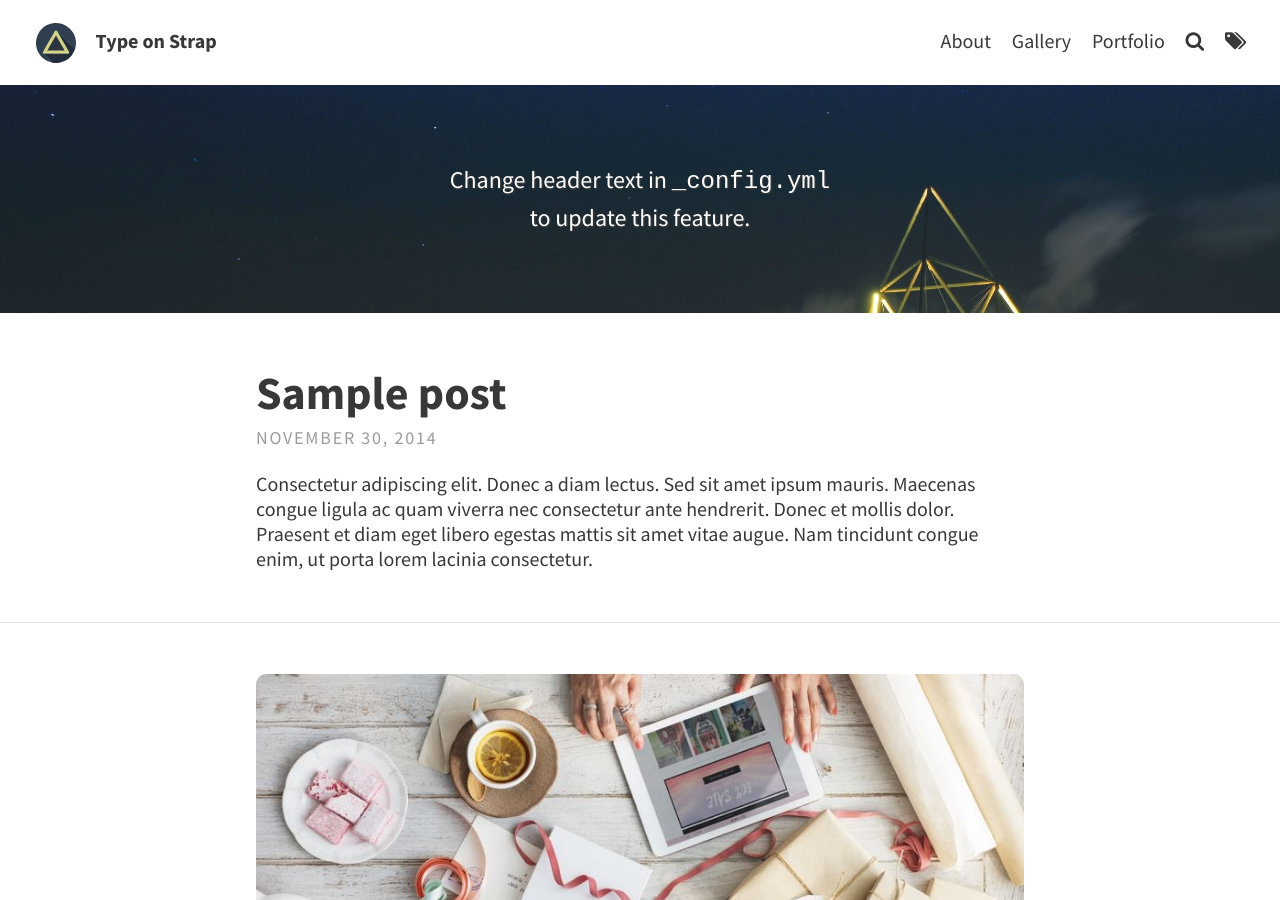
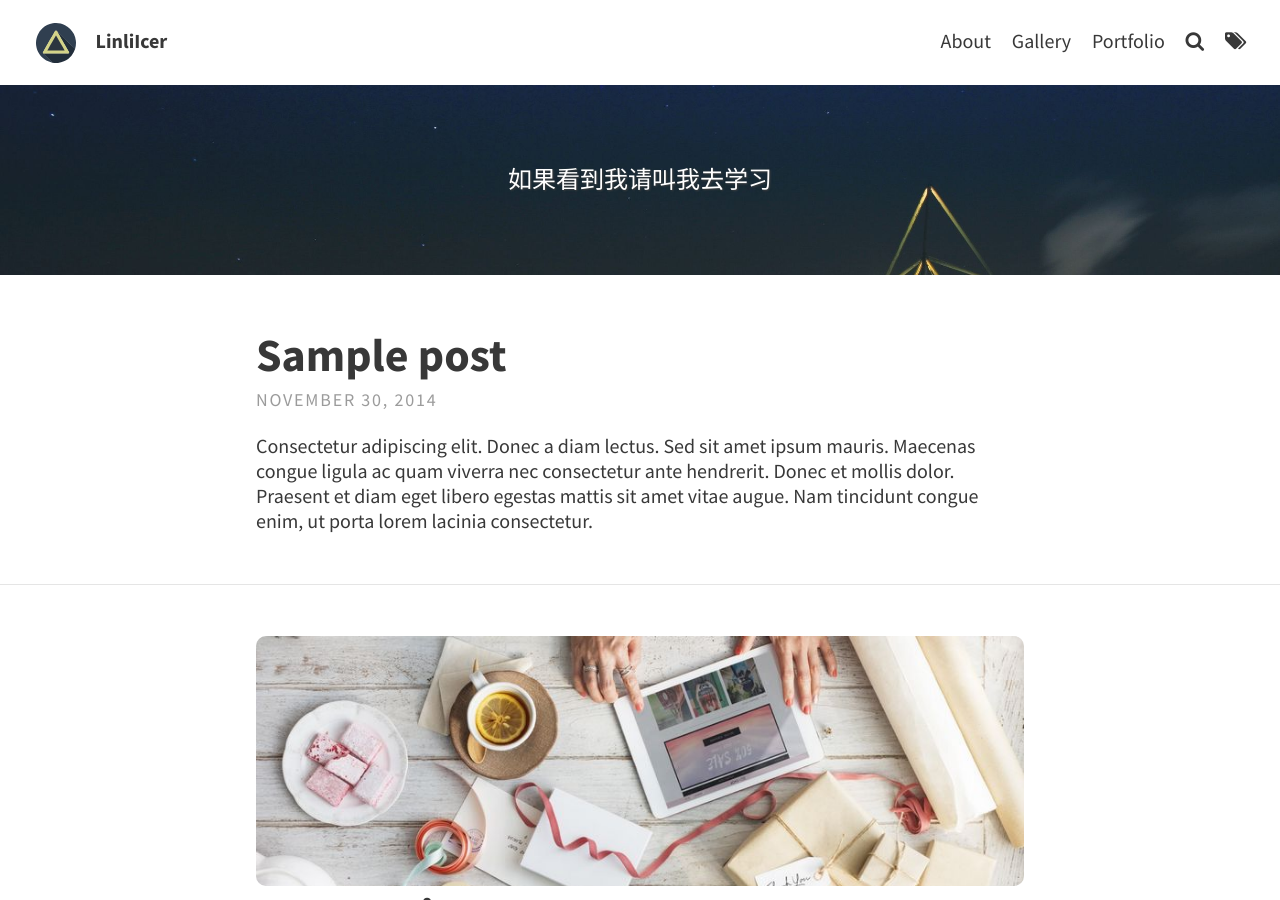
Before and after one commit to yusenD/yusenD.github.io, a Jekyll site: the page built from index.html, in a window 1280 px wide and 900 px high. Built offline with Jekyll 4.4.1, drawn with Linux system fonts in a browser that asks for light colours; the list of posts is cut into pages by our own code.

Commit message:
配置config

```diff
--- a/_config.yml
+++ b/_config.yml
@@ -1,21 +1,21 @@
 # SITE CONFIGURATION
-baseurl: "/Type-on-Strap"
-url: "https://sylhare.github.io"
-title: Type on Strap # site's title
-description: "A website with blog posts and pages" # used by search engines
+baseurl:
+url: "https://yusenD.github.io"
+title: 董先生 # site's title
+description: "为我们的友谊干杯" # used by search engines
 
 
 # THEME-SPECIFIC CONFIGURATION
 theme_settings:
   # Meta
-  title: Type on Strap # blog's title
+  title: LinliIcer # blog's title
   avatar: assets/img/triangle.svg
   favicon: assets/favicon.ico
   gravatar: # Email MD5 hash
 
   # Header and footer text
   header_text: > #two or three lines to describe your site
-     <p>Change header text in <code>_config.yml</code> <br> to update this feature.</p>
+     <p>如果看到我请叫我去学习</p>
   header_text_feature_image: assets/img/pexels/triangular.jpeg
   footer_text: >
    Powered by <a href="https://jekyllrb.com/">Jekyll</a> with <a href="https://github.com/sylhare/Type-on-Strap">Type on Strap</a>
```
Also changed, not shown: .travis.yml.
